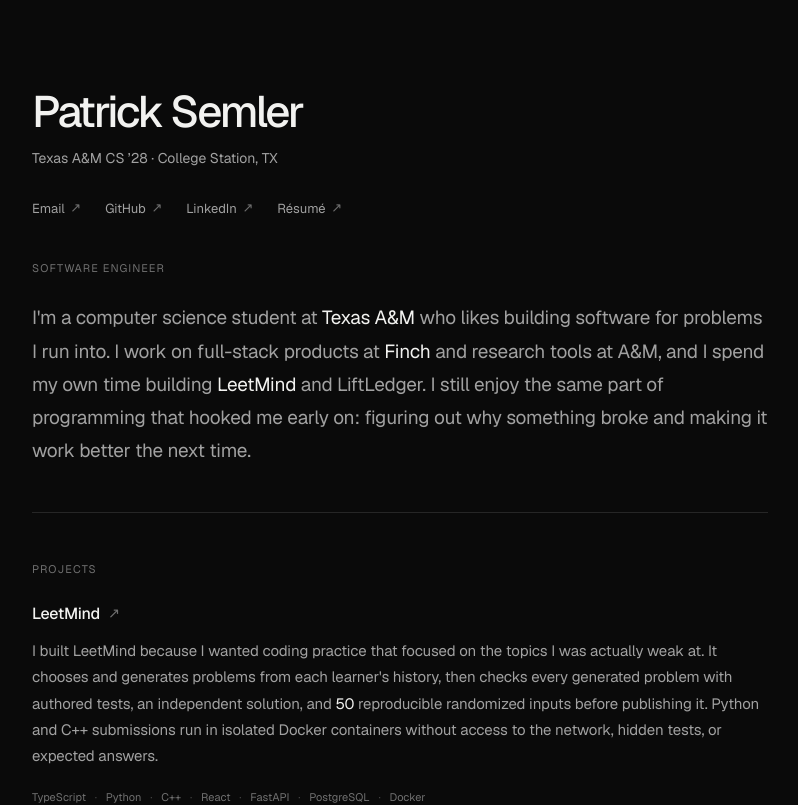
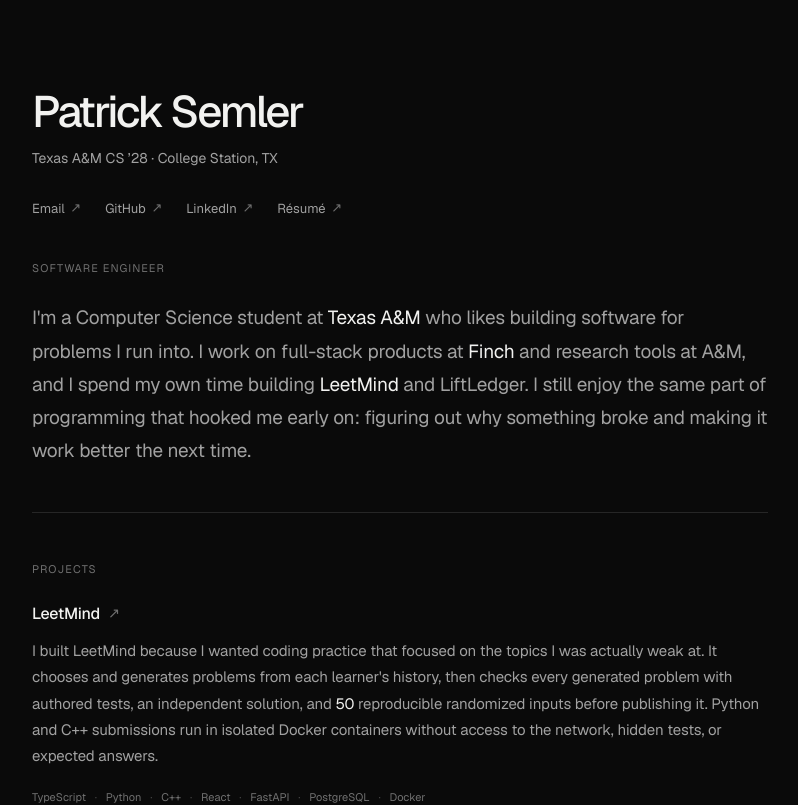
Before and after one commit to patricksemler/patricksemler.github.io, a Next.js app: page / in a window 1280 px wide. Shown: the top 805 px of the page, without its empty margins (240-1038 px from the left). Built offline with nearby package versions, Linux system fonts and the light colour scheme.

Commit message:
Capitalize Computer Science in about section

```diff
--- a/content/profile.ts
+++ b/content/profile.ts
@@ -25,7 +25,7 @@
 type BioPart = { text: string; href?: string };
 
 export const bio: readonly BioPart[] = [
-  { text: "I'm a computer science student at " },
+  { text: "I'm a Computer Science student at " },
   { text: "Texas A&M", href: "https://www.tamu.edu" },
   {
     text: " who likes building software for problems I run into. I work on full-stack products at ",
```
